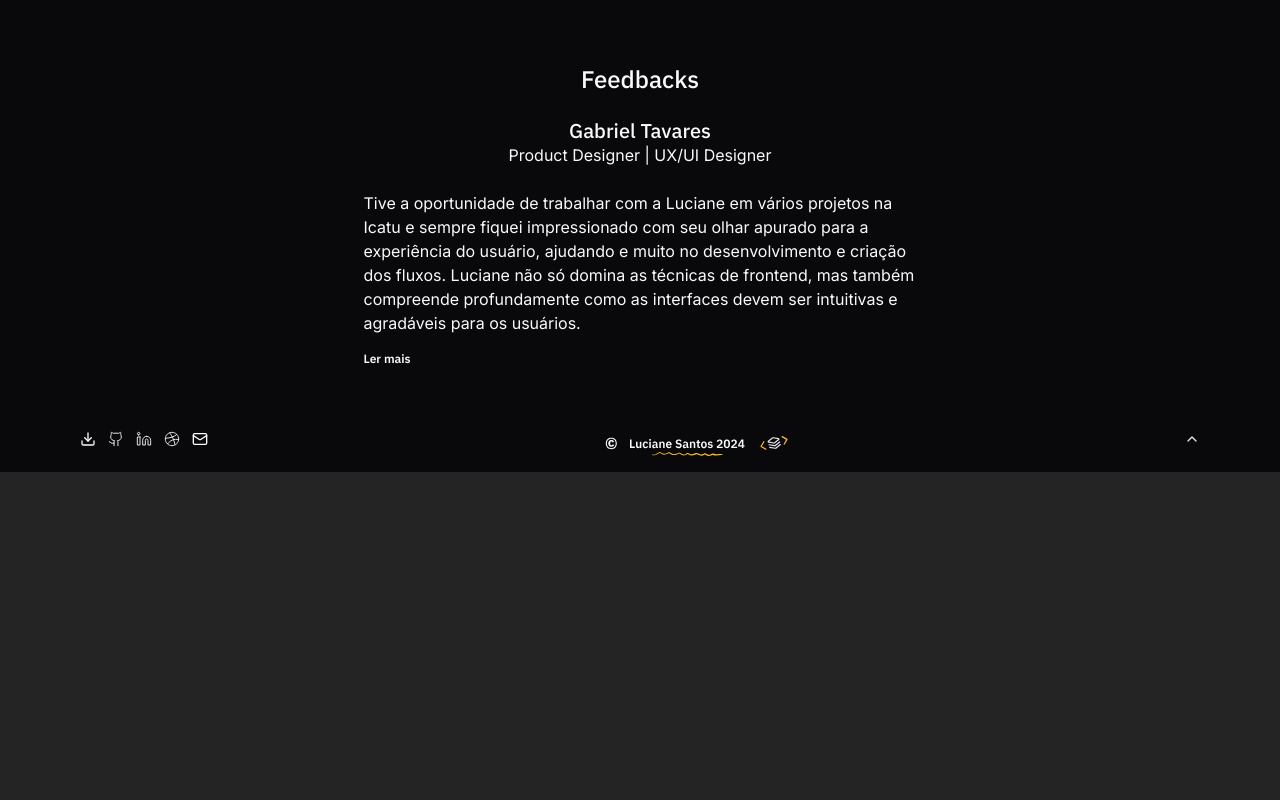
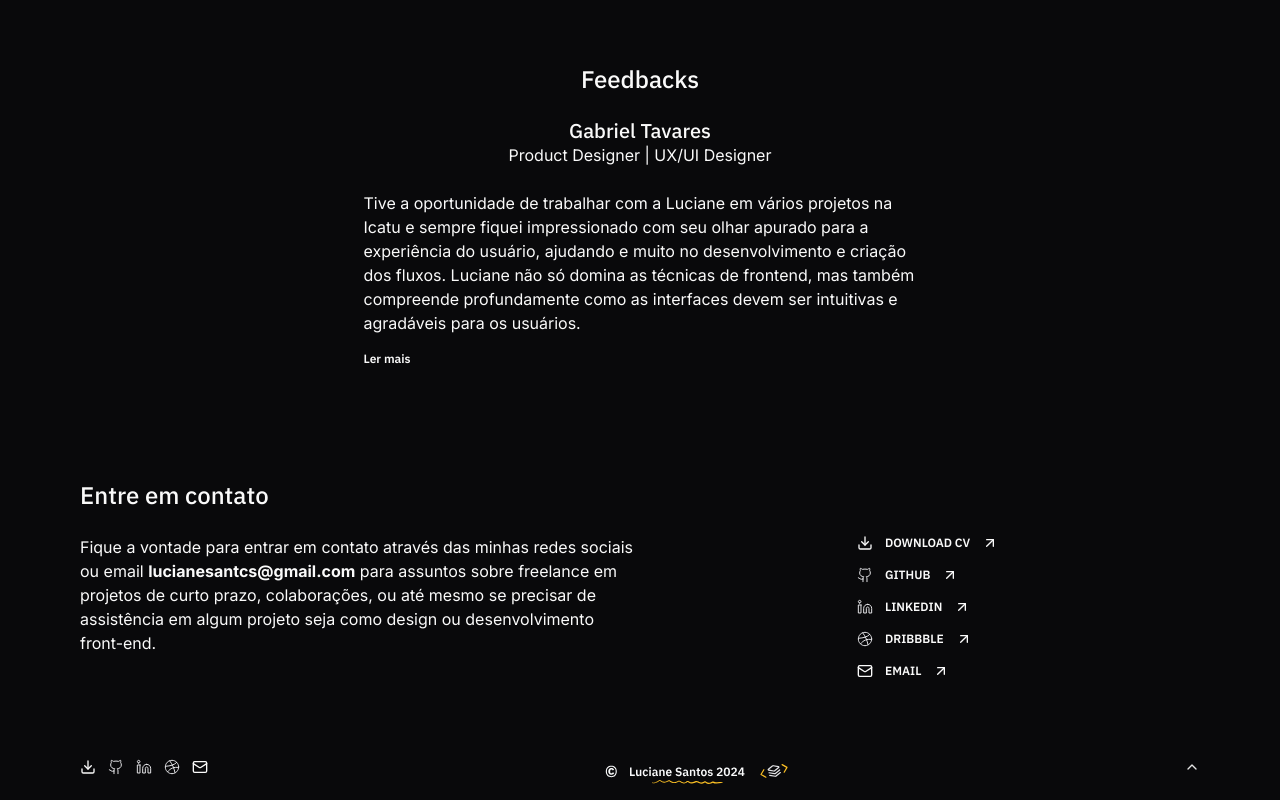
Before and after one commit to lucianesantcs/lucianesantcs.github.io, a React (Vite) app: page / in a window 1280 px wide. Shown: the part 1633-2433 px from the top of the page. Before the commit the page ends 2105 px from the top, so only its background shows below. Built offline with nearby package versions, Linux system fonts and the light colour scheme.

Commit message:
feat: criado section contato

```diff
--- a/src/App.tsx
+++ b/src/App.tsx
@@ -1,6 +1,7 @@
 import "./App.css";
 import Footer from "./components/layouts/Footer/Footer";
 import Header from "./components/layouts/Header/Header";
+import Contato from "./sections/Contato";
 import Experiencia from "./sections/Experiencia";
 import Feedbacks from "./sections/Feedbacks";
 import Sobre from "./sections/Sobre";
@@ -15,6 +16,7 @@ function App() {
         <Experiencia />
         <Trabalhos />
         <Feedbacks />
+        <Contato />
       </main>
       <Footer />
     </>
--- a/src/components/layouts/Footer/Footer.tsx
+++ b/src/components/layouts/Footer/Footer.tsx
@@ -5,7 +5,7 @@ import { socialIcons } from "@/shared/constants";
 
 const Footer = () => {
   return (
-    <footer className="max-w-144 mx-auto flex w-full justify-between px-3 py-4 md:px-10 lg:px-20 md:gap-28 lg:gap-40 mt-12">
+    <footer className="max-w-144 mx-auto flex w-full justify-between px-3 py-4 md:px-10 lg:px-20 md:gap-28 lg:gap-40 mt-16">
       <div className="flex gap-3">
         {socialIcons.map((socialIcon) => (
           <SocialIcons
--- /dev/null
+++ b/src/sections/Contato.tsx
@@ -0,0 +1,33 @@
+import SocialIcons from "@/components/ui/SocialIcons";
+import { socialIcons } from "@/shared/constants";
+
+const Contato = () => {
+  return (
+    <section className="flex flex-col w-full gap-6 mt-28">
+      <h2 className="font-serif text-2xl font-medium">Entre em contato</h2>
+      <section className="flex gap-56">
+        <section className="max-w-553">
+          <p className="font-sans text-base">
+            Fique a vontade para entrar em contato através das minhas redes
+            sociais ou email <strong><a href="mailto:lucianesantcs@gmail.com">lucianesantcs@gmail.com</a></strong> para assuntos sobre
+            freelance em projetos de curto prazo, colaborações, ou até mesmo se
+            precisar de assistência em algum projeto seja como design ou
+            desenvolvimento front-end.
+          </p>
+        </section>
+        <section className="flex flex-col gap-4">
+          {socialIcons.map((socialIcon) => (
+            <SocialIcons
+              key={socialIcon.label}
+              label={socialIcon.label}
+              iconName={socialIcon.iconName}
+              url={socialIcon.url}
+            />
+          ))}
+        </section>
+      </section>
+    </section>
+  );
+};
+
+export default Contato;
```
